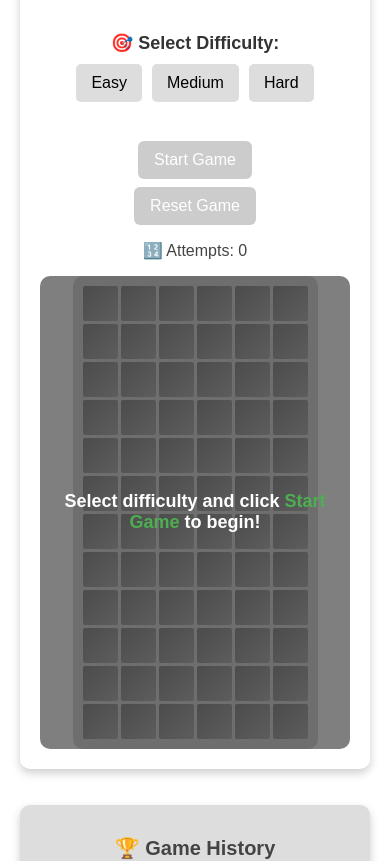
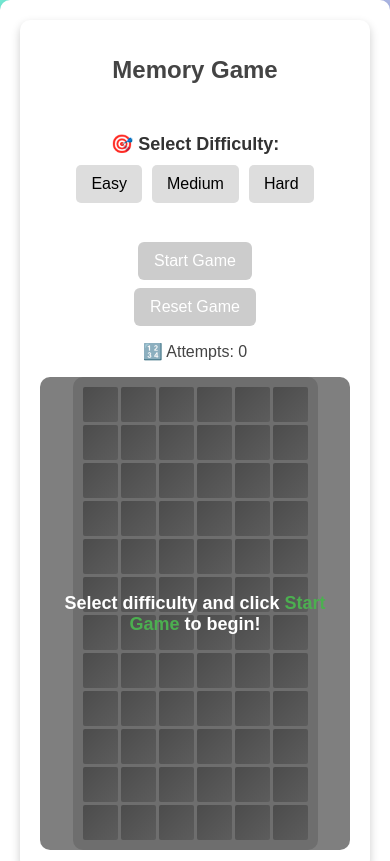
Before and after one commit to JaniecMichal/memory-game, a React (Vite) app: page / in a window 390 px wide. Shown: the top 861 px of the page. Built offline with nearby package versions, Linux system fonts and the light colour scheme.

Commit message:
fix global responsivne for mobile

```diff
--- a/src/styles/global.scss
+++ b/src/styles/global.scss
@@ -50,6 +50,10 @@ body {
 }
 
 @media (max-width: 1080px) {
+  body {
+    align-items: flex-start;
+  }
+
   .app {
     align-items: center;
   }
```
